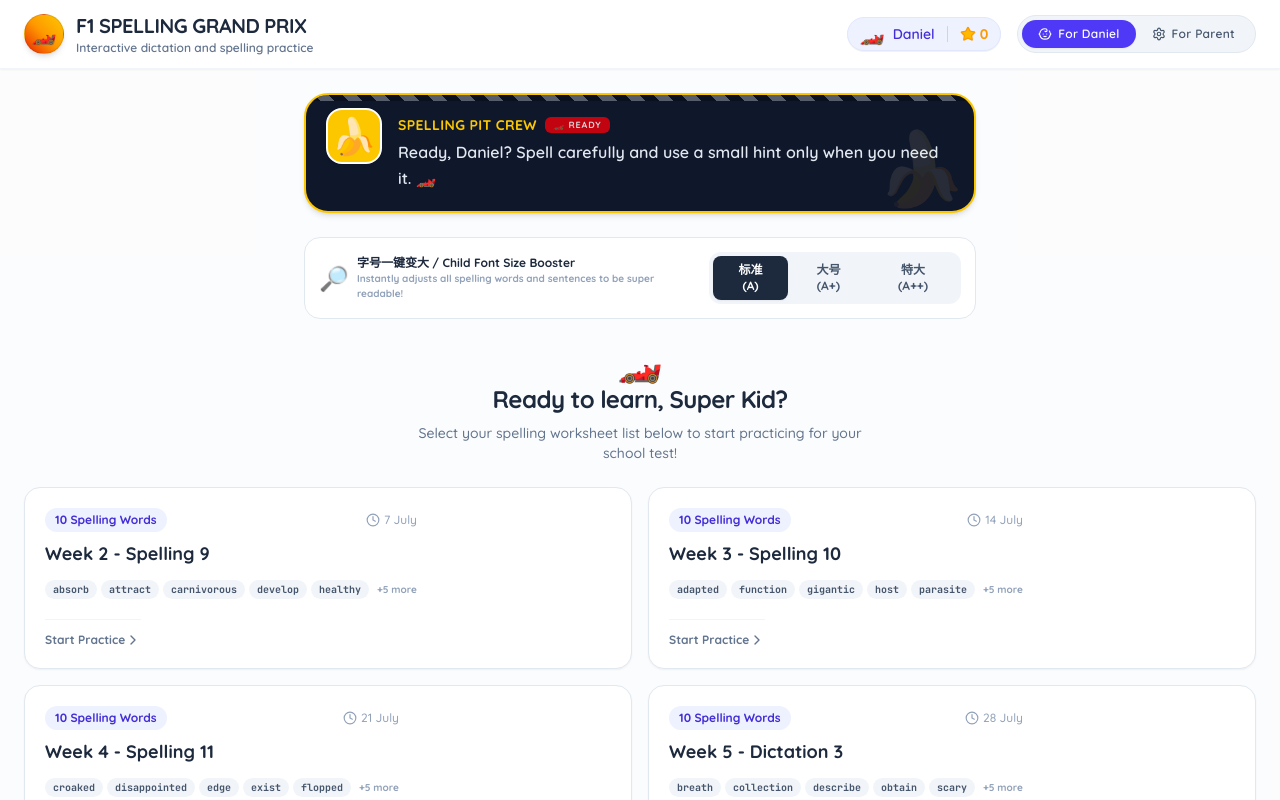
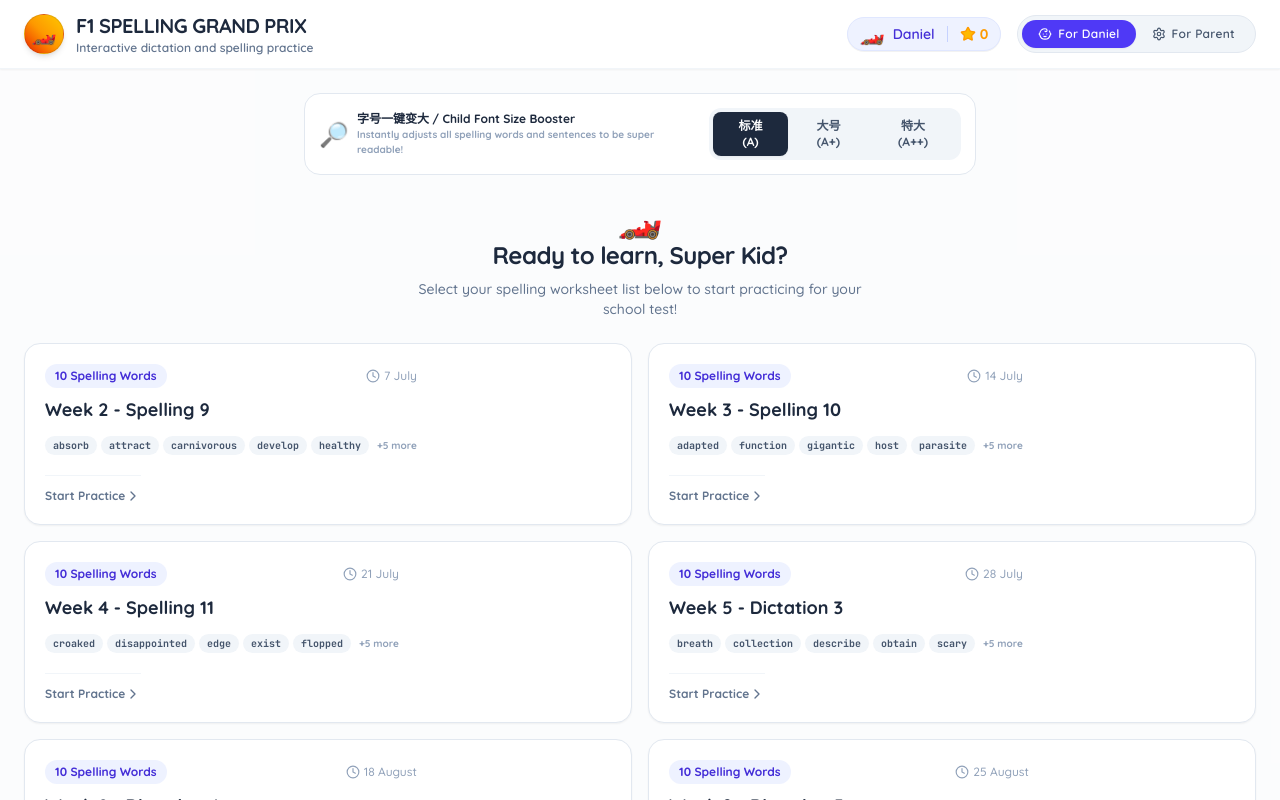
Before and after one commit to kaguravicky-web/english-spelling-practice, a React (Vite) app: page / in a window 1280 px wide. Shown: the top 800 px of the page. Built offline with nearby package versions, Linux system fonts and the light colour scheme.

Commit message:
remove spelling pit crew greeting

```diff
--- a/src/components/ChildDashboard.tsx
+++ b/src/components/ChildDashboard.tsx
@@ -465,29 +465,6 @@ export default function ChildDashboard({
 
   return (
     <div className="w-full flex flex-col items-center" id="child-dashboard-root">
-
-      {/* Short practice greeting */}
-      {!isCompleted && (
-        <div className="w-full max-w-2xl bg-slate-900 border-2 border-yellow-400 p-5 rounded-3xl mb-6 shadow-md flex items-start gap-4 relative overflow-hidden text-white">
-          {/* Checkered flag banner effect */}
-          <div className="absolute top-0 left-0 right-0 h-1.5 bg-[repeating-linear-gradient(45deg,#000,#000_10px,#fff_10px,#fff_20px)] opacity-30"></div>
-          <div className="absolute right-2 bottom-2 text-7xl opacity-10 select-none">🍌</div>
-          <div className="w-14 h-14 rounded-2xl bg-yellow-400 flex items-center justify-center text-4xl shadow-sm flex-shrink-0 border-2 border-white animate-bounce">
-            🍌
-          </div>
-          <div className="space-y-1">
-            <h4 className="font-black text-sm text-yellow-400 flex items-center gap-2 tracking-wide uppercase">
-              <span>Spelling Pit Crew</span>
-              <span className="bg-red-600 text-white text-[9px] px-2 py-0.5 rounded-md font-black tracking-widest animate-pulse">
-                🏎️ READY
-              </span>
-            </h4>
-            <p className={`text-slate-200 leading-relaxed font-medium transition-all ${fs('lg')}`}>
-              Ready, {settings.childName || "Super Kid"}? Spell carefully and use a small hint only when you need it. 🏎️
-            </p>
-          </div>
-        </div>
-      )}
 
       {/* Dynamic Font Size Control Toolbar */}
       {!isCompleted && !selectedList && (
```
